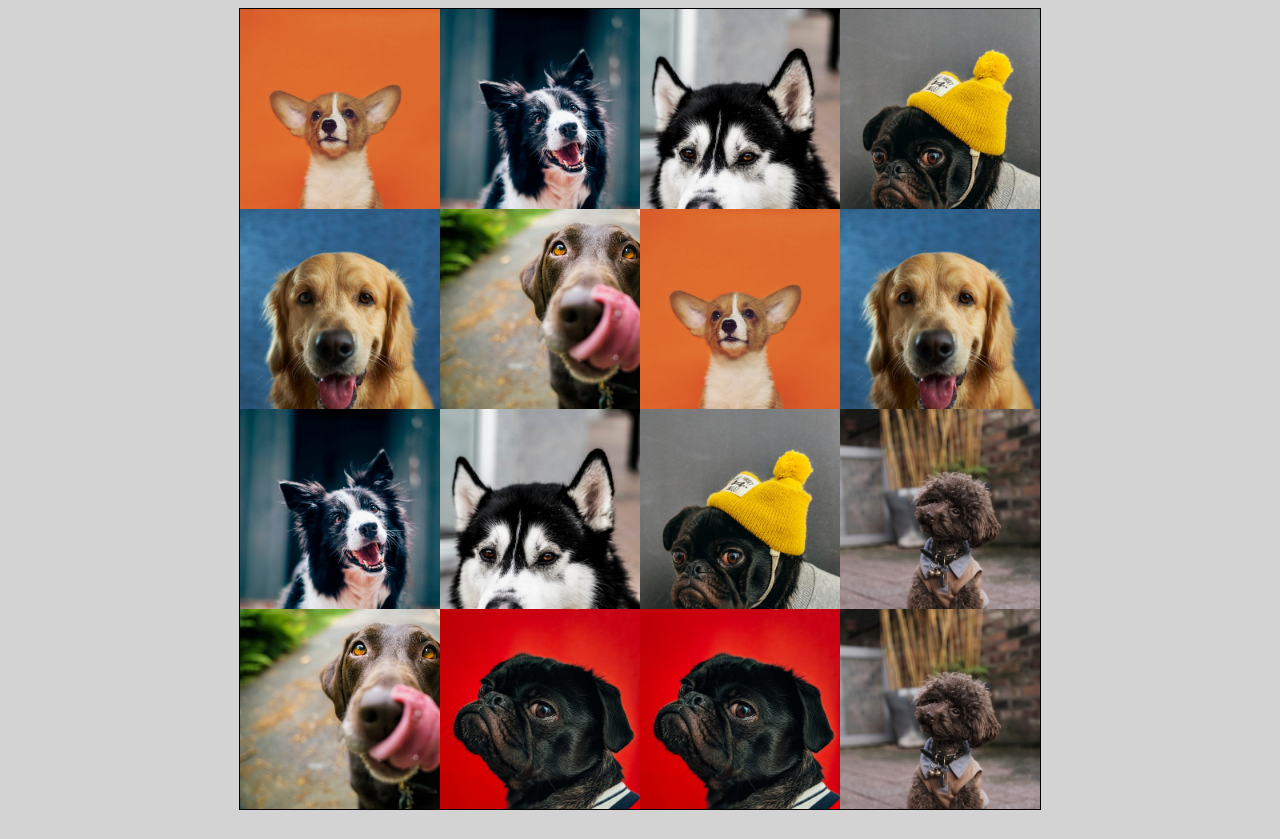
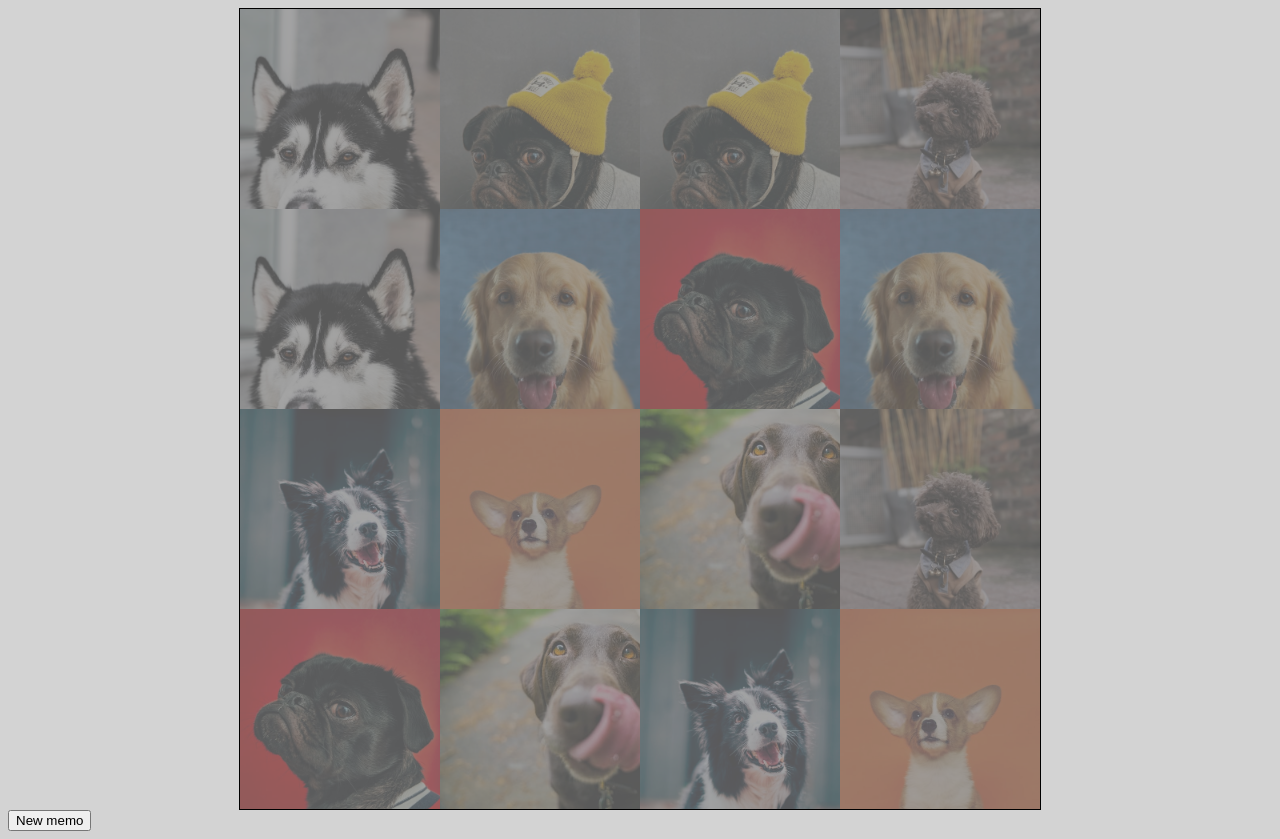
Before and after one commit to AnnaSzmyga/Memo, a React (Create React App) app: page / in a window 1280 px wide. Before the commit the page ends 818 px from the top, so only its background shows below. Built offline with nearby package versions, Linux system fonts and the light colour scheme.

Commit message:
Add showImage and checkPair methods

```diff
--- a/src/App.js
+++ b/src/App.js
@@ -5,17 +5,72 @@ import Board from './components/Board/Board';
 
 class App extends React.Component {
   state = {
-    images: []
+    fields: [],
+    choosedImages: []
   }
 
   componentDidMount() {
-    this.setState({ images: randomImages()})
+    this.restart();
+  }
+
+  restart = () => {
+    const images = randomImages();
+    const fields = images.map((image, i) => {
+      return {
+        id: i,
+        image: image,
+        active: false,
+        solved: false
+      }
+    });
+    this.setState({ fields });
+  }
+  showImage = (id) => {
+    if (this.state.choosedImages.length < 2) {
+      const fields = this.state.fields.map(field => {
+        if (field.id === id) {
+          field.id = id;
+          field.active = true;
+          this.setState({choosedImages: [...this.state.choosedImages, field.image]})
+        }
+        return field;
+      });
+      this.setState({ fields });
+    }
+  }
+  checkPair = () => {
+    console.log('check');
+    const [image1, image2] = this.state.choosedImages;
+    if (image1 === image2) {
+      const fields = this.state.fields.map(field => {
+        if (field.image === image1) {
+          field.solved = true;
+          field.active = false;
+        }
+        return field;
+      });
+      this.setState({ fields, choosedImages: [] });
+    } else {
+      const fields = this.state.fields.map(field => {
+        field.active = false;
+        return field;
+      })
+      this.setState({ fields, choosedImages: [] });
+    }
+  }
+
+  handleClick = (id) => {
+    this.showImage(id);
+    if (this.state.choosedImages.length === 2) {
+      setTimeout(() => this.checkPair(), 700);
+    }
   }
 
   render() {
     return (
       <div className="App">
-        <Board images={this.state.images} />
+        <Board fields={this.state.fields} handleClick={this.handleClick} />
+        <button className="restart-btn" onClick={this.restart}>New memo</button>
       </div>
     );
   }
--- a/src/components/Board/Board.js
+++ b/src/components/Board/Board.js
@@ -3,11 +3,11 @@ import Field from '../Field/Field';
 
 import './Board.scss';
 
-const Board = ({ images }) => {
+const Board = ({ fields, handleClick }) => {
     return (
         <div className="board">
             {
-                images.map((image, i) => <Field key={i} image={image} />)
+                fields.map((field) => <Field key={field.id} field={field} handleClick={handleClick} />)
             }
         </div>
     )
--- a/src/components/Field/Field.js
+++ b/src/components/Field/Field.js
@@ -2,9 +2,11 @@ import React from 'react';
 
 import './Field.scss';
 
-const Field = ({ image }) => {
+const Field = ({ field, handleClick }) => {
+    const { id, image, active} = field;
+    const fieldClassName = active ? " active" : "";
     return (
-        <div className="field" style={{backgroundImage: `url(./images/${image})`}}></div>
+        <div className={`field${fieldClassName}`} style={{backgroundImage: `url(./images/${image})`}} onClick={() => handleClick(id)}></div>
     )
 }
 
--- a/src/components/Field/Field.scss
+++ b/src/components/Field/Field.scss
@@ -2,4 +2,23 @@
     width: 25%;
     height: 25%;
     background-size: cover;
+    position: relative;
+
+    &::after {
+        display: block;
+        content: "";
+        width: 100%;
+        height: 100%;
+        background-color: grey;
+        position: absolute;
+        top: 0;
+        left: 0;
+        opacity: 0.7;
+    }
+
+    &.active {
+        &::after {
+            opacity: 0;
+        }
+    }
 }
```
